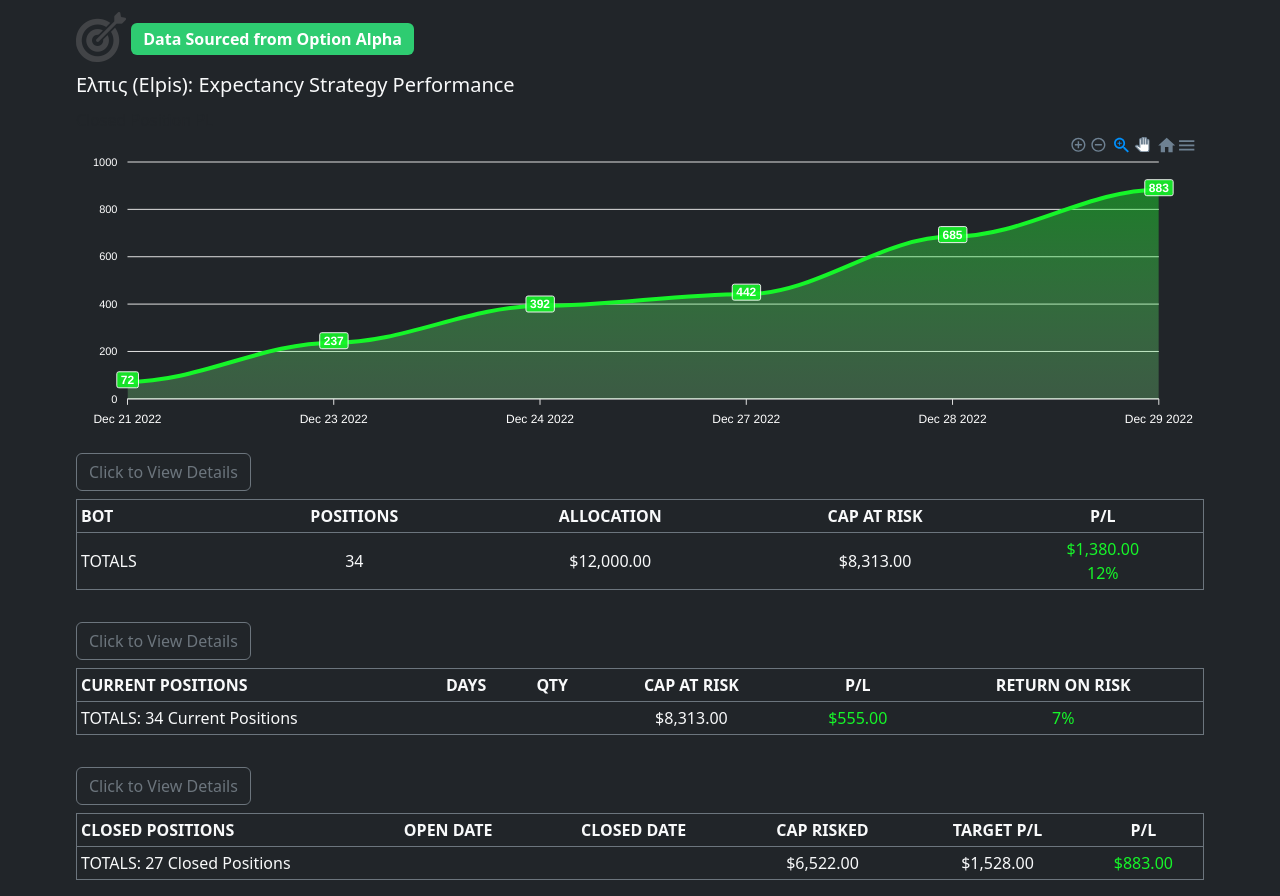
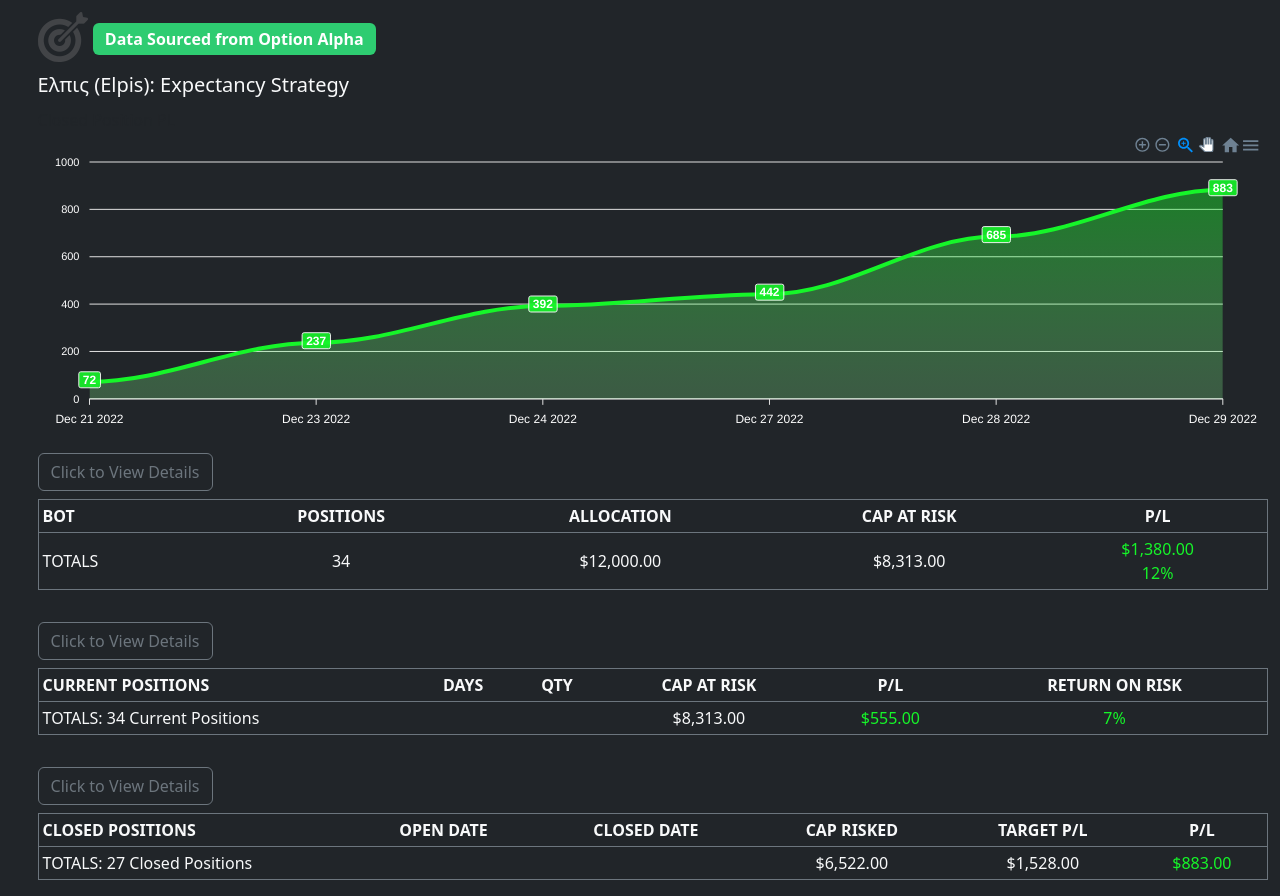
Before and after one commit to NickForneris/expectancy-strategy, a React (Create React App) app: page / in a window 1280 px wide. Built offline with nearby package versions, Linux system fonts and the light colour scheme.

Commit message:
Decreased HTML padding

```diff
--- a/src/App.css
+++ b/src/App.css
@@ -1,6 +1,5 @@
 html {
-    padding-left: 5%;
-    padding-right: 5%;
+    padding-left: 2%;
 }
 
 *, *:before, *:after {
--- a/src/App.js
+++ b/src/App.js
@@ -214,7 +214,7 @@ function App() {
     <>
       <Navbar bg="dark" sticky="top">
         <Container fluid>
-          <Navbar.Brand className="text-light p-0"><span><img src={process.env.PUBLIC_URL + "/OptionsAnalyzerS.png"} alt="logo - target with arrow" className="mt-1 mb-2"/>&nbsp;<Button className="b-color mt-2 mb-2 pt-1 pb-1" href="https://optionalpha.com/">Data Sourced from Option Alpha</Button></span><br></br>Ελπις (Elpis): Expectancy Strategy Performance</Navbar.Brand>
+          <Navbar.Brand className="text-light p-0"><span><img src={process.env.PUBLIC_URL + "/OptionsAnalyzerS.png"} alt="logo - target with arrow" className="mt-1 mb-2"/>&nbsp;<Button className="b-color mt-2 mb-2 pt-1 pb-1" href="https://optionalpha.com/">Data Sourced from Option Alpha</Button></span><br></br>Ελπις (Elpis): Expectancy Strategy</Navbar.Brand>
         </Container>
       </Navbar>
 
```
